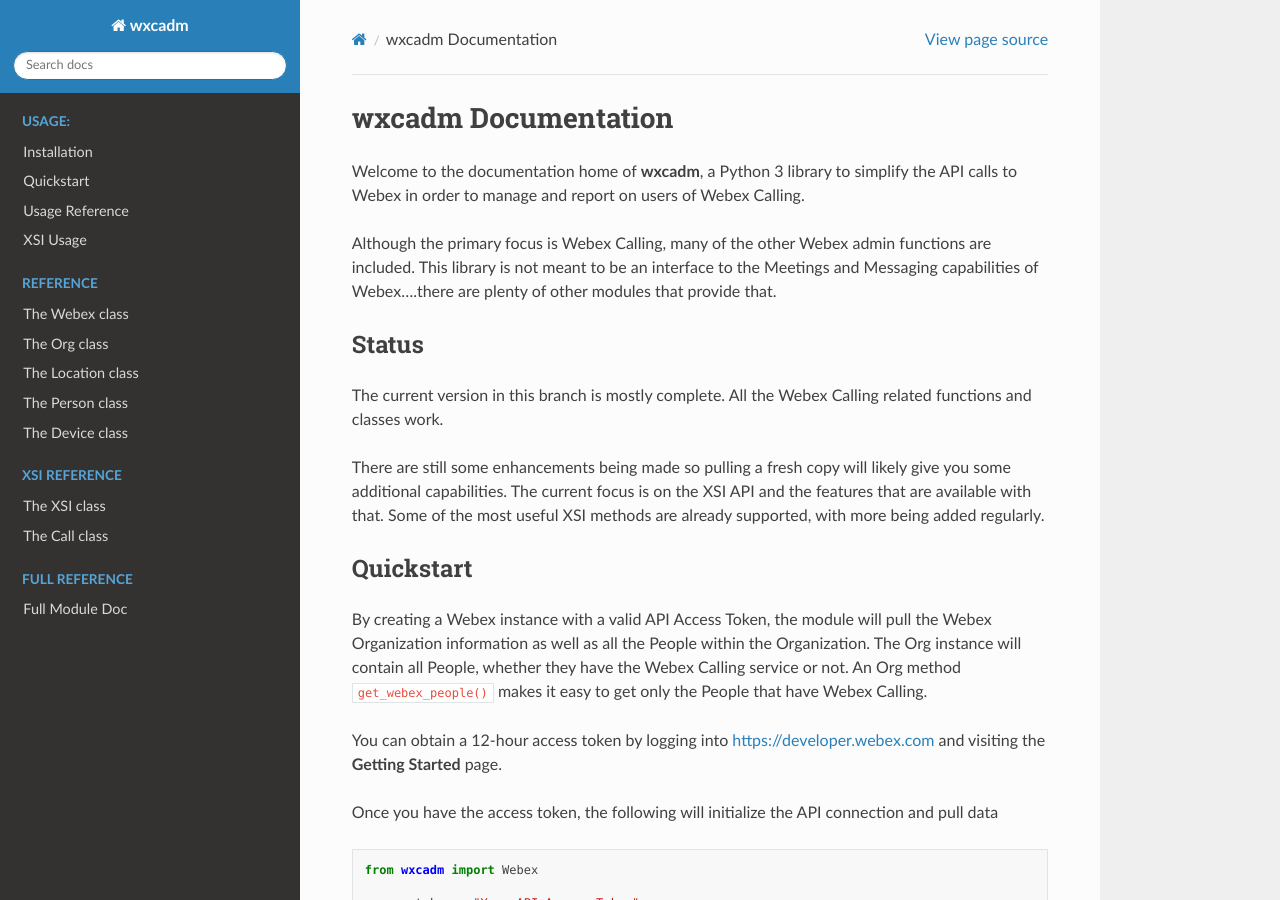
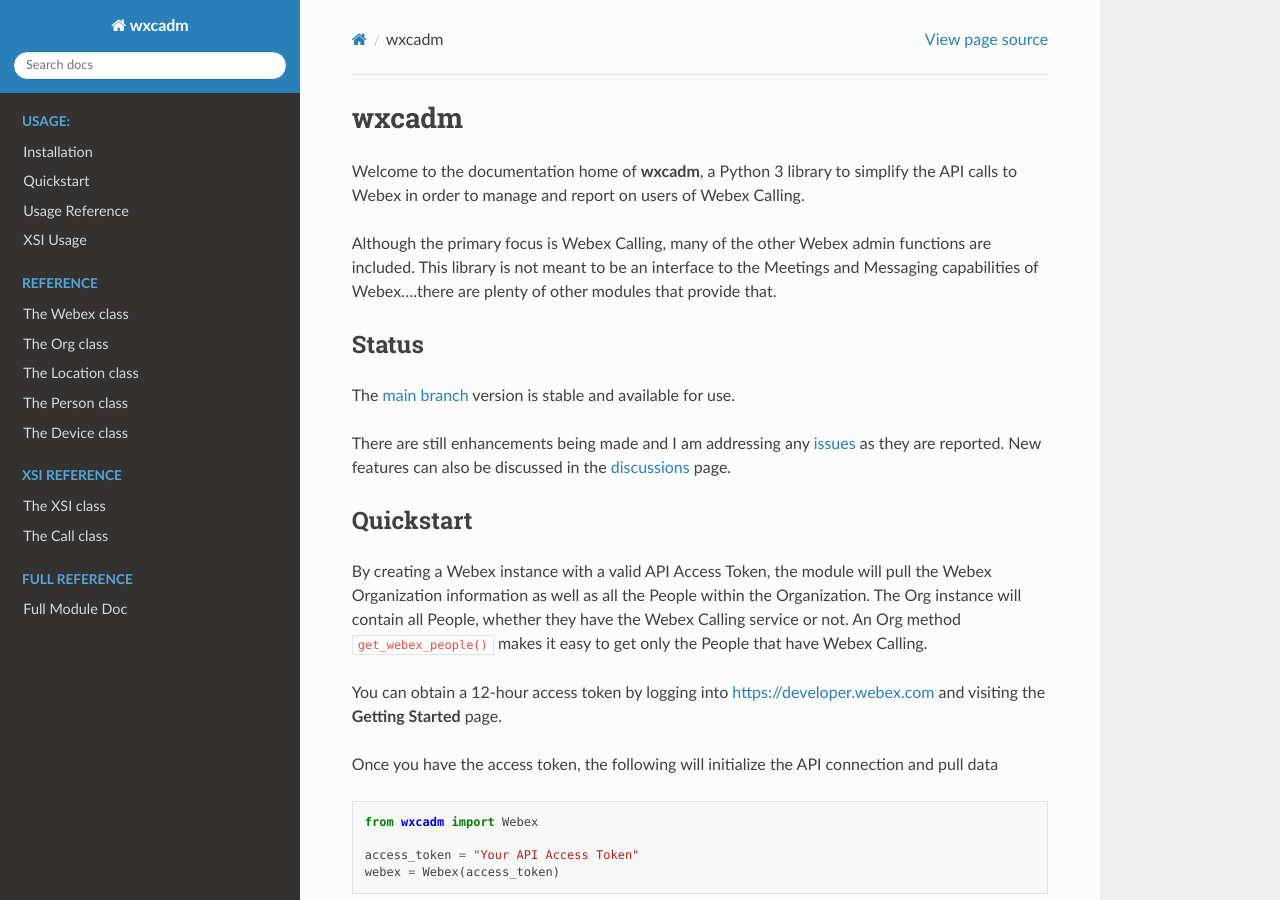
Before and after one commit to kctrey/wxcadm, a Sphinx documentation site: the page built from docs/source/index.rst, in a window 1280 px wide and 900 px high. Built offline with Sphinx 7.4.7 and the Read the Docs theme 2.0.0, drawn with Linux system fonts in a browser that asks for light colours.

Commit message:
Doc updates

```diff
--- a/docs/source/index.rst
+++ b/docs/source/index.rst
@@ -1,5 +1,5 @@
 ====================
-wxcadm Documentation
+wxcadm
 ====================
 Welcome to the documentation home of **wxcadm**, a Python 3 library to simplify the API calls to Webex in order to
 manage and report on users of Webex Calling.
@@ -10,11 +10,11 @@
 
 Status
 ======
-The current version in this branch is mostly complete. All the Webex Calling related functions and classes work.
+The `main branch <https://github.com/kctrey/wxcadm>`_ version is stable and available for use.
 
-There are still some enhancements being made so pulling a fresh copy will likely give you some additional capabilities.
-The current focus is on the XSI API and the features that are available with that. Some of the most useful XSI methods
-are already supported, with more being added regularly.
+There are still enhancements being made and I am addressing any `issues <https://github.com/kctrey/wxcadm/issues>`_ as
+they are reported. New features can also be discussed in the `discussions <https://github.com/kctrey/wxcadm/discussions>`_
+page.
 
 .. include:: usage/quickstart.rst
 
```
Also changed, not shown: 6 other files.
